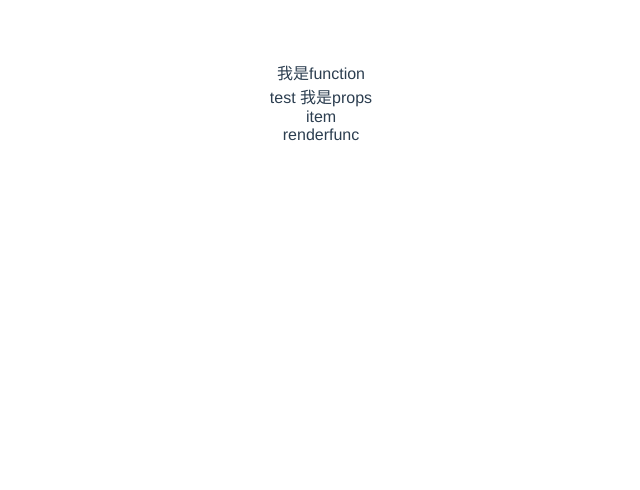
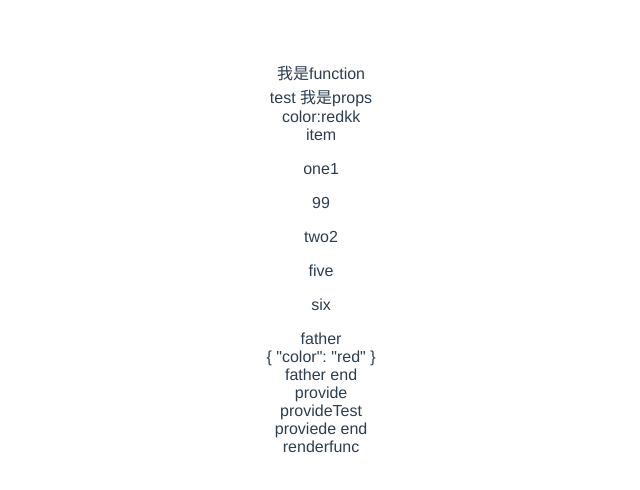
Before and after one commit to HuDaHei/vueStudyCode, a Vue app: page /#/function in a window 1280 px wide. Shown: the top 490 px of the page, without its empty margins (319-959 px from the left). Built offline with nearby package versions, Linux system fonts and the light colour scheme.

Commit message:
函数式组件学习

```diff
--- a/src/view/performance/func.vue
+++ b/src/view/performance/func.vue
@@ -1,10 +1,24 @@
 <template functional>
 <div>
-  <div>{{props.test}} 我是props</div>
+  <div id="porp">{{props.test}} 我是props</div>
+  <div @click="listeners.click">{{data.attrs.kk}}kk</div>
   <template v-for="(item, index) in children">
     <div :key="index">item</div>
   </template>
-  <!-- <slot name="one"/>
-  <slot name="two"/> -->
+  <slot name="one"/>
+  <slot name="two"/>
+  <div>father</div>
+  <div>{{parent.styles}}</div>
+  <div>father end</div>
+  <div>provide</div>
+  <div>{{injections.test}}</div>
+  <div>proviede end</div>
 </div>
 </template>
+<script>
+console.log("我是函数式组件");
+console.log(document.querySelector("#porp")) //null
+export default {
+  inject: ['test']
+}
+</script>
--- a/src/view/performance/func_render.js
+++ b/src/view/performance/func_render.js
@@ -1,8 +1,11 @@
 export default {
     functional: true,
+    inject:['test'],
     render: function (createElement, context) {
       // 完全透传任何 attribute、事件监听器、子节点等。
-      console.log(context)
+      const {scopedSlots}= context;
+      console.log(scopedSlots.item(),"scopedSlots")
+      console.log(context,"context")
       return createElement('div', context.data, context.children)
     }
 }
--- a/src/view/performance/functional.vue
+++ b/src/view/performance/functional.vue
@@ -1,10 +1,11 @@
 <template>
   <div>
     我是function
-    <cl-func test="test" kk="color:red">
-      <template v-slot:one>
-        <p>one</p>
-        <p>two</p>
+    <cl-func test="test" kk="color:red" @click="handlerClick" @kk="handlerClick">
+      <template v-slot:one="slotScope">
+        <p>one1</p>
+        <p>{{slotScope.name}}99</p>
+        <p>two2</p>
       </template>
       <p>three</p>
       <template v-slot:two>
@@ -12,9 +13,10 @@
         <p>six</p>
       </template>
     </cl-func>
-    <func-render>
-      <template v-slot:onefunc>
+    <func-render kk="kkk" @click="handlerClick">
+      <template v-slot:item="slotScope">
         <p>one</p>
+        <p>{{slotScope.name}}</p>
         <p>two</p>
       </template>
       <div>renderfunc</div>
@@ -26,6 +28,9 @@ import func from "./func";
 import funcRender from './func_render'
 export default {
   name: "functionalll",
+  provide: {
+    test: 'provideTest'
+  },
   components: {
     "cl-func": func,
     'func-render': funcRender
@@ -34,8 +39,19 @@ export default {
     return {
       styles: {
         color: "red"
+      },
+      slotScope: {
+        name: 'slotScope'
+      },
+      faScope: {
+        name: 'faScope'
       }
     };
+  },
+  methods: {
+    handlerClick(){
+      console.log(this.styles)
+    }
   }
 };
 </script>
```
